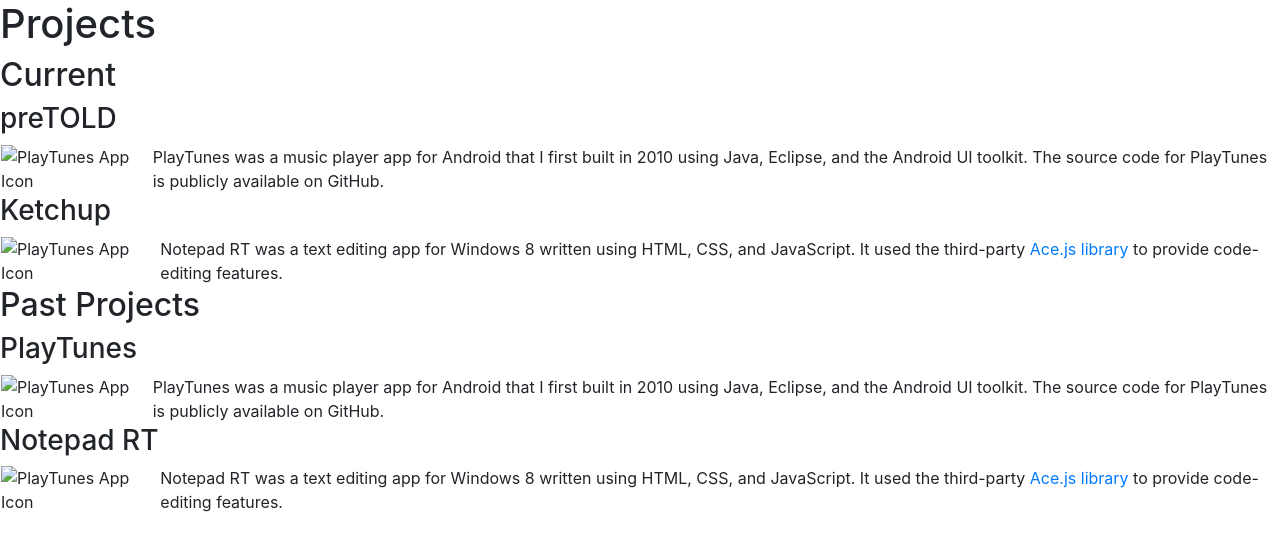
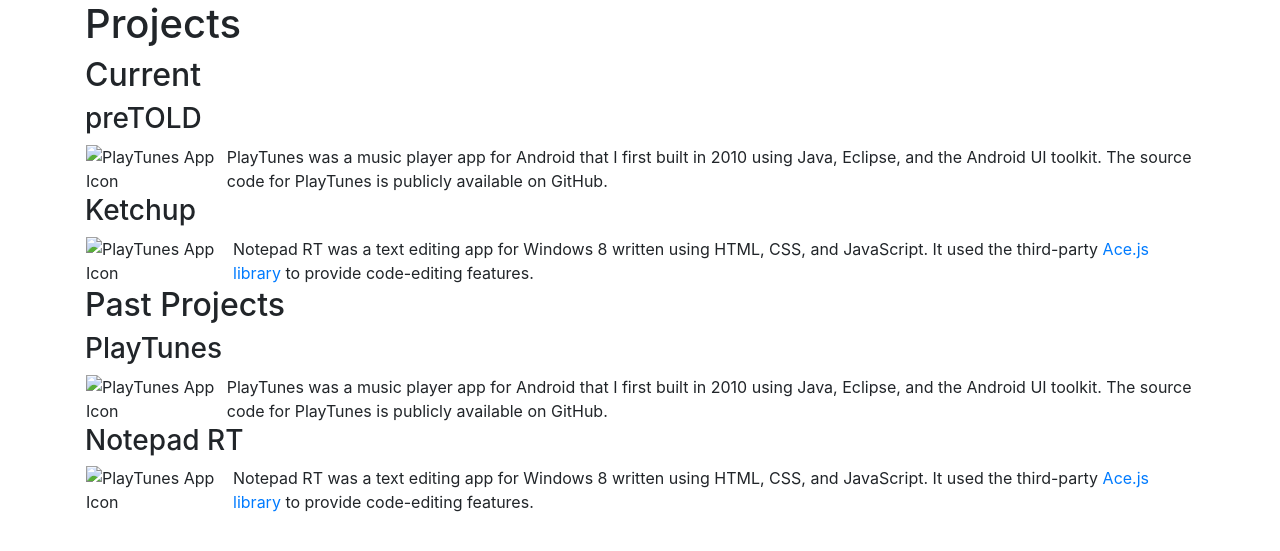
Before and after one commit to jeffington/jeffington.github.io, a Jekyll site: the page built from projects/index.md, in a window 1280 px wide. Shown: the top 551 px of the page. Built offline with Jekyll 4.4.1, drawn with Linux system fonts in a browser that asks for light colours; our own code applies the rules of GitHub Pages for plain Markdown files.

Commit message:
Wrap default page in .container

```diff
--- a/_layouts/default.html
+++ b/_layouts/default.html
@@ -12,9 +12,12 @@
     <title>Jeff Meyerhoff - Mobile App Developer</title>
   </head>
   <body>
-      {{ content }}
-    <!-- Optional JavaScript -->
-    <!-- jQuery first, then Popper.js, then Bootstrap JS -->
-    <script src="https://code.jquery.com/jquery-3.3.1.slim.min.js" integrity="sha384-q8i/X+965DzO0rT7abK41JStQIAqVgRVzpbzo5smXKp4YfRvH+8abtTE1Pi6jizo" crossorigin="anonymous"></script>
+  <div class="container">
+    {{ content }}
+
+
+
+	</div>
+
   </body>
 </html>
```
